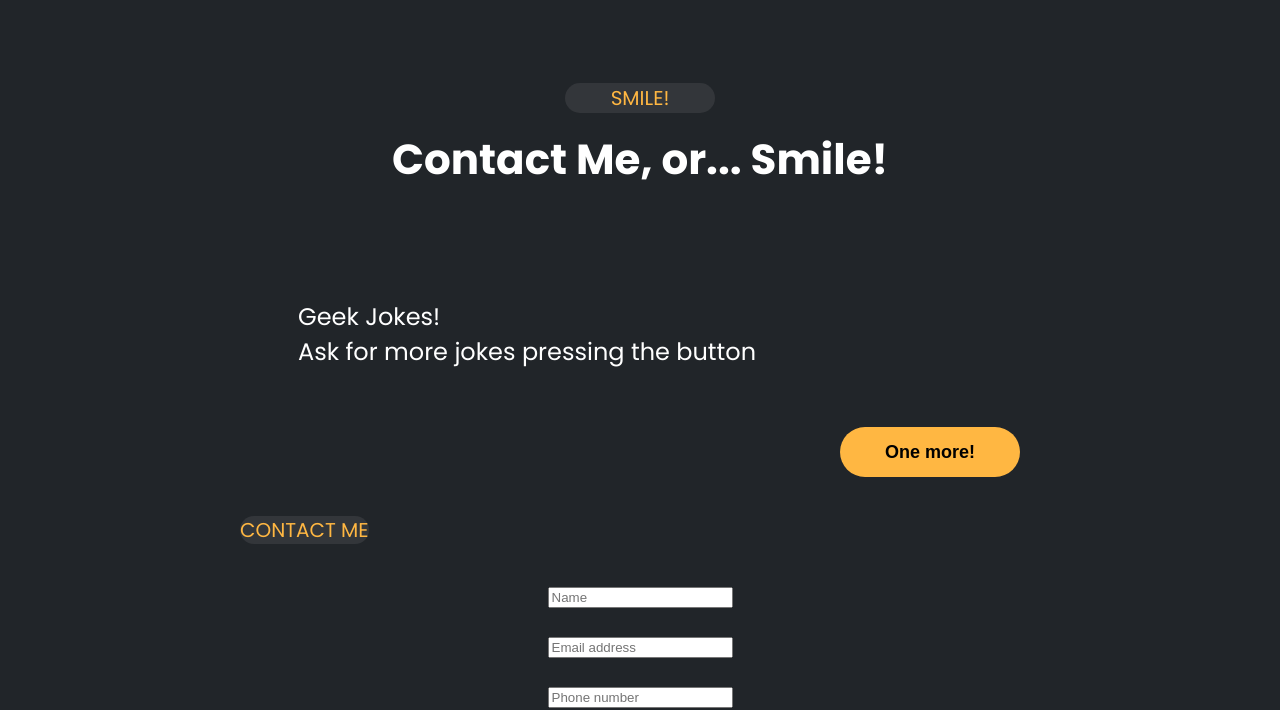
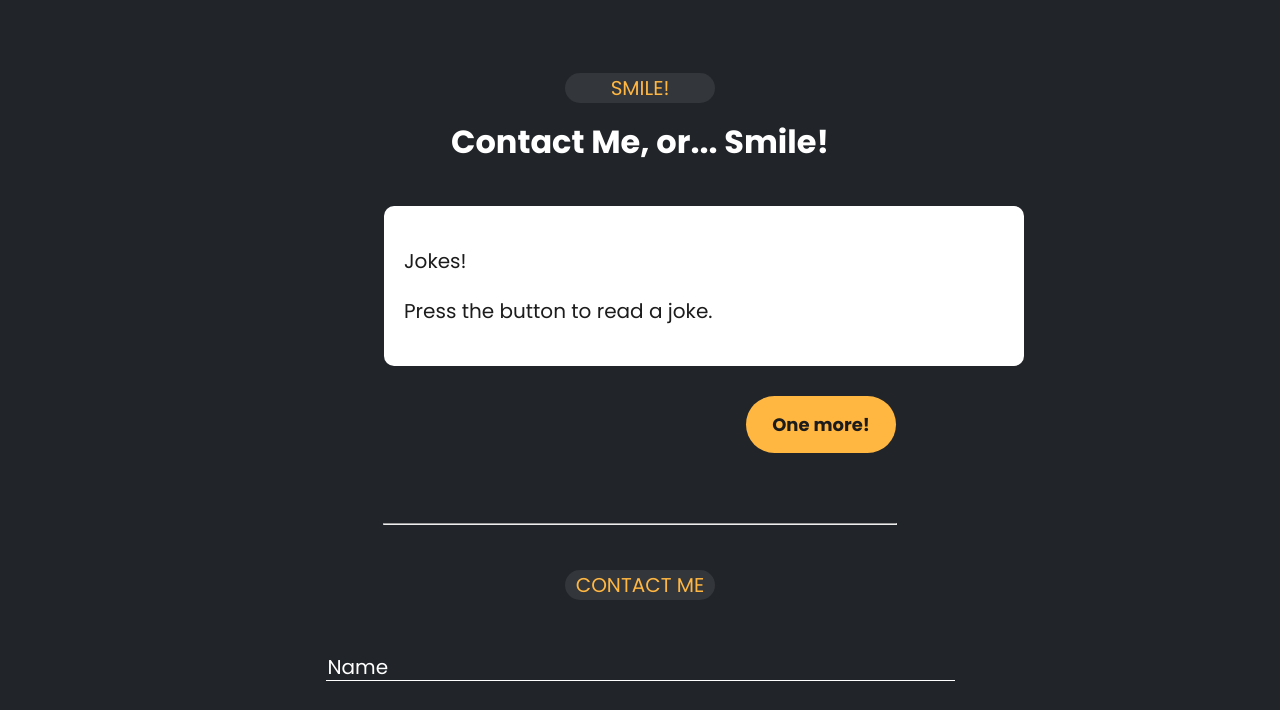
Before and after one commit to LilianaFranco/TrainingHTML, a plain HTML site: page contact.html in a window 1280 px wide. Shown: the part 100-810 px from the top of the page. Drawn offline with Linux system fonts and the light colour scheme.

Commit message:
Styles for Contact page. Remove general styles: header y footer

```diff
--- a/contact.html
+++ b/contact.html
@@ -8,7 +8,7 @@
     <link href="https://fonts.googleapis.com/css2?family=Inter:wght@400;700&family=Poppins:wght@200;400;500;600;700&family=Work+Sans:ital,wght@0,300;0,400;1,600&display=swap" rel="stylesheet">
     <link rel="stylesheet" href="https://cdnjs.cloudflare.com/ajax/libs/font-awesome/6.0.0-beta3/css/all.min.css" integrity="sha512-Fo3rlrZj/k7ujTnHg4CGR2D7kSs0v4LLanw2qksYuRlEzO+tcaEPQogQ0KaoGN26/zrn20ImR1DfuLWnOo7aBA==" crossorigin="anonymous" referrerpolicy="no-referrer" />
     <link rel="stylesheet" href="./css/styles.css">
-    <link rel="stylesheet" href="./css/contact.css">
+    <!-- <link rel="stylesheet" href="./css/contact.css"> -->
 
     <title>Contact</title>
 </head>
@@ -26,34 +26,30 @@
         <button class="change-mode">Change Mode</button>
     </header>
 
-    <div class="main-container">
-        <div class="main_intro">
+    <div class="main_contact">
         <span class="tag">SMILE!</span>
         <h1 class="page_title">Contact Me, or... Smile!</h1>
     </div>
+
     <div class="joke-container">
-            <div class="joke">
         <div class="joke-text">
-                    <p id="setup">Geek Jokes!</p> <p id="punchline">Ask for more jokes pressing the button</p>
+            <p id="setup">Jokes!</p>
+            <p id="punchline">Press the button to read a joke.</p>
         </div>
+        <button class="contact-button">One more!</button>
     </div>
-            <button id="joke-button">
-                One more!
-            </button>
-        </div>
+
+    <hr>
+
     <div class="contact-me">
         <span class="tag">CONTACT ME</span>
-            <div class="contact-me-form">
         <form class="contact-form" action="">
-                <input id="name"  placeholder="Name">
-                <input id="email-address"  placeholder="Email address">
-                <input id="phonenumber" placeholder="Phone number">
-                <input type="submit" value="Submit">
+            <input id="name"  placeholder="Name" size="50">
+            <input id="email-address"  placeholder="Email address" size="50">
+            <input id="phonenumber" placeholder="Phone number" size="50">
+            <button type="button"  class="contact-button">Send</button>
         </form>
     </div>
-        </div>
-    </div>
-
 
     <footer>
         <div class="footer_section">
--- a/css/contact.css
+++ b/css/contact.css
@@ -1,66 +1,80 @@
-.main-container {
-    width: 800px;
-    height: 800px;
-    justify-content: center;
-    font-size: 36px;
+
+.main_contact{
+    width: 80%;
+    text-align: center;
+    display: flex;
+    flex-direction: column;
+    align-items: center;
+    margin-top: 50px;
 }
 
-.smile-contact {
+.joke-container{
     display: flex;
     flex-direction: column;
+    width: 40%;
+    margin-top: 30px;
 }
 
-.smile {
-    width: 20%;
-    background-color: #7B7B7B;
-    border-radius: 50px;
-    justify-content: center;
-    display: flex;
+.joke-text{
+    background-color:white;
+    color: #1c1c1c;
+    padding: 20px;
+    border-radius: 10px;
+    min-width: 600px;
 }
 
-
-.smile p {
-    align-items: center;
-    color: #FFB742;
+.joke-text p{
+    font-size: 20px;
+    margin: 20px 0px
 }
 
-.smile-contact h6 {
-    font-size: 50px;
+.contact-button{
+    font-family: 'Poppins';
+    font-weight: 700;
+    font-size: 18px;
+    background-color: #FFB742;
+    padding: 15px 20px;
+    margin: 30px 0px;
+    border-radius: 30px;
+    width: 150px;
+    color: #1c1c1c;
+    align-self: flex-end;
+    border: none;
 }
 
-.joke-container {
-    margin-top: 50px;
+hr{
+    display: block;
+    width: 40%;
+    margin: 40px auto;
+    text-align: center;
+}
+
+.contact-me{
     display: flex;
     flex-direction: column;
-    align-items: flex-end;
-}
-
-.joke {
-    width: 95%;
-    background-color: #212529;
-}
-
-.joke-text {
-    margin: 5%;
-    font-size: x-large;
-}
-
-.contact-me .contact {
+    align-items: center;
     width: 40%;
-    background-color: #7B7B7B;
-    border-radius: 50px;
-    justify-content: center;
-    display: flex;
-    color: #FFB742;
-}
-
-.contact-me-form {
-    height: 200px;
 }
 
 .contact-form {
-    height: 100%;
     display: flex;
     flex-direction: column;
     align-items: flex-start;
+    margin: 30px 0px;
+
 }
+
+.contact-form input{
+    background-color: #212529;
+    margin: 20px 0px;
+    background: transparent;
+    border: none;
+    border-bottom: 1px solid white;
+    font-size: 20px;
+}
+
+.contact-form input::placeholder {
+    font-family: Poppins;
+    font-size: 20px;
+    color: white;
+}
--- a/css/styles.css
+++ b/css/styles.css
@@ -44,7 +44,7 @@ nav a:hover{
     color: #ffB742;
 }
 
-button{
+.change-mode{
     margin: 20px;
     font-size: 18px;
     font-weight: bold;
@@ -133,91 +133,7 @@ form{
     width: 50px;
 }
 
-/*************   INDEX   ***********/
-
-/*   MAIN: INDEX  */
-.main_index{
-    font-family: 'inter';
-    text-align: center;
-    margin: 60px 20px;
-}
-
-h1{
-    font-size: 42px;
-    margin: 20px 0px;
-}
-
-h2{
-    font-size: 32px;
-}
-
-#span_subrayado{
-    color:#FFB742;
-}
-
-#main_subtitulo{
-    font-size: 20px;
-    margin: 60px 0px;
-    display: block;
-}
-
-.main_index img{
-    width: 10%;
-}
-
-/*   SECTION: INDEX */
-.main_section{
-    display: flex;
-    margin: 40px;
-}
-
-.section__item{
-    display: flex;
-    justify-content: space-around;
-    text-align: center;
-    background-color: #292b2E;
-    height: 120px;
-    width: 35%;
-    margin: 20px;
-    padding: 10px 20px;
-}
-
-.main_section img{
-    width: 20%;
-    margin: 20px;
-}
-
-.section_item_info{
-    display: flex;
-    flex-direction: column;
-    justify-content: center;
-    text-align: center;
-}
-
-.section_item_info_highlighted{
-    font-size: 32px;
-    margin: 3px;
-    color: #FFB742;
-}
-
-/*************   ABOUT   ***********/
-
-.about{
-    display: flex;
-    margin: 60px 20px;
-}
-
-.about-info{
-    display: flex;
-    flex-direction: column;
-    text-align: left;
-    width: 50%;
-}
-
-.about img{
-    width: 30%;
-}
-
+/*************   EXPERIENCE, CONTACT, ABOUT   ***********/
 .tag{
     font-family: Poppins;
     background-color: #33363A;
@@ -234,100 +150,84 @@ h2{
     margin: 10px;
 }
 
-.about-info p{
-    font-family: Poppins;
-    font-size: 20px;
-    font-weight: 300;
+/*************   CONTACT   ***********/
+
+.main_contact{
+    width: 80%;
+    text-align: center;
+    display: flex;
+    flex-direction: column;
+    align-items: center;
+    margin-top: 50px;
 }
 
-.about-info a{
+.joke-container{
+    display: flex;
+    flex-direction: column;
+    width: 40%;
+    margin-top: 30px;
+}
+
+.joke-text{
+    background-color:white;
+    color: #1c1c1c;
+    padding: 20px;
+    border-radius: 10px;
+    min-width: 600px;
+}
+
+.joke-text p{
+    font-size: 20px;
+    margin: 20px 0px
+}
+
+.contact-button{
     font-family: 'Poppins';
     font-weight: 700;
     font-size: 18px;
     background-color: #FFB742;
     padding: 15px 20px;
-    margin: 20px 0px;
+    margin: 30px 0px;
     border-radius: 30px;
     width: 150px;
-    text-align: center;
     color: #1c1c1c;
+    align-self: flex-end;
+    border: none;
 }
 
-.about-info a, a:hover{
-    color: #1c1c1c;
-    text-decoration: none;
+hr{
+    display: block;
+    width: 40%;
+    margin: 40px auto;
+    text-align: center;
+}
+
+.contact-me{
+    display: flex;
+    flex-direction: column;
+    align-items: center;
+    width: 40%;
+}
+
+.contact-form {
+    display: flex;
+    flex-direction: column;
+    align-items: flex-start;
+    margin: 30px 0px;
 
 }
 
-
-/*************   EXPERIENCE   ***********/
-
-.main_experience{
-    width: 80%;
+.contact-form input{
+    background-color: #212529;
+    margin: 20px 0px;
+    background: transparent;
+    border: none;
+    border-bottom: 1px solid white;
+    font-size: 20px;
 }
 
-.main_intro{
-    display: flex;
-    flex-direction: column;
-    align-items: center;
-    justify-content: space-between;
-    margin: 60px 20px;
-}
-
-.cards{
-    display: flex;
-    justify-content: space-around;
-    margin: 50px;
-
-}
-
-.card{
-    width: 25%;
-    height: 350px;
-    background-color: #ffffff;
-    color: #1c1c1c;
-    border-radius: 8px;
-    padding: 20px;
-    margin-bottom: 50px;
-}
-
-.card_header{
-    display: flex;
-    justify-content: space-between;
-    height:30%;
-}
-
-.card-info{
-    display: flex;
-    flex-direction: column;
-    margin: 0;
-}
-
-.card_title{
+.contact-form input::placeholder {
     font-family: Poppins;
     font-size: 20px;
-    font-weight: 700;
-    text-align: left;
-    margin: 10px 0px
+    color: white;
 }
-
-.link_company{
-    font-family: Poppins;
-    font-size: 16px;
-    margin: 0px;
-    text-decoration: none;
-    color: #1c1c1c;
-}
-
-
-.card p{
-    font-family: Poppins;
-    font-size: 16px;
-    padding-top: 20px;
-}
-
-.card p a{
-    text-decoration: none;
-    color: #1c1c1c;
-    font-weight: 600;
-}
```
Lines whose indentation alone changed are shown as unchanged.
